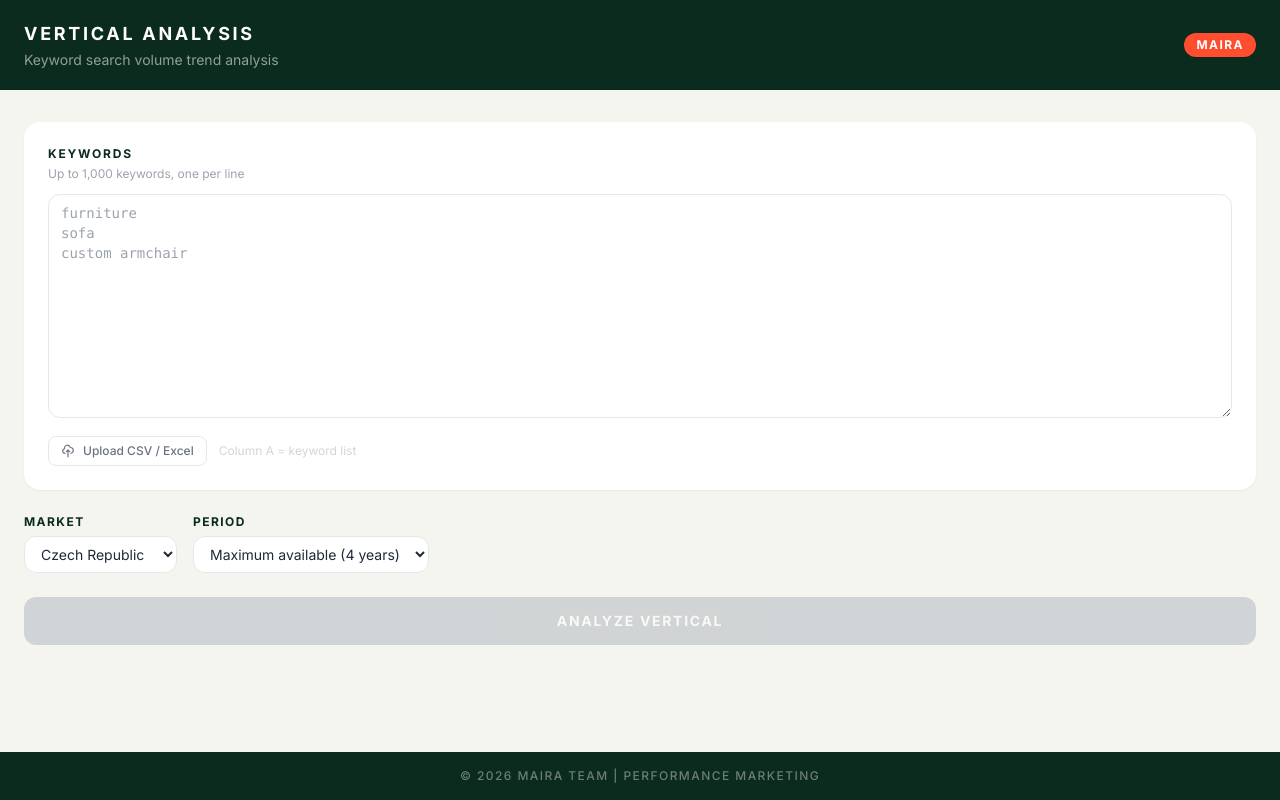
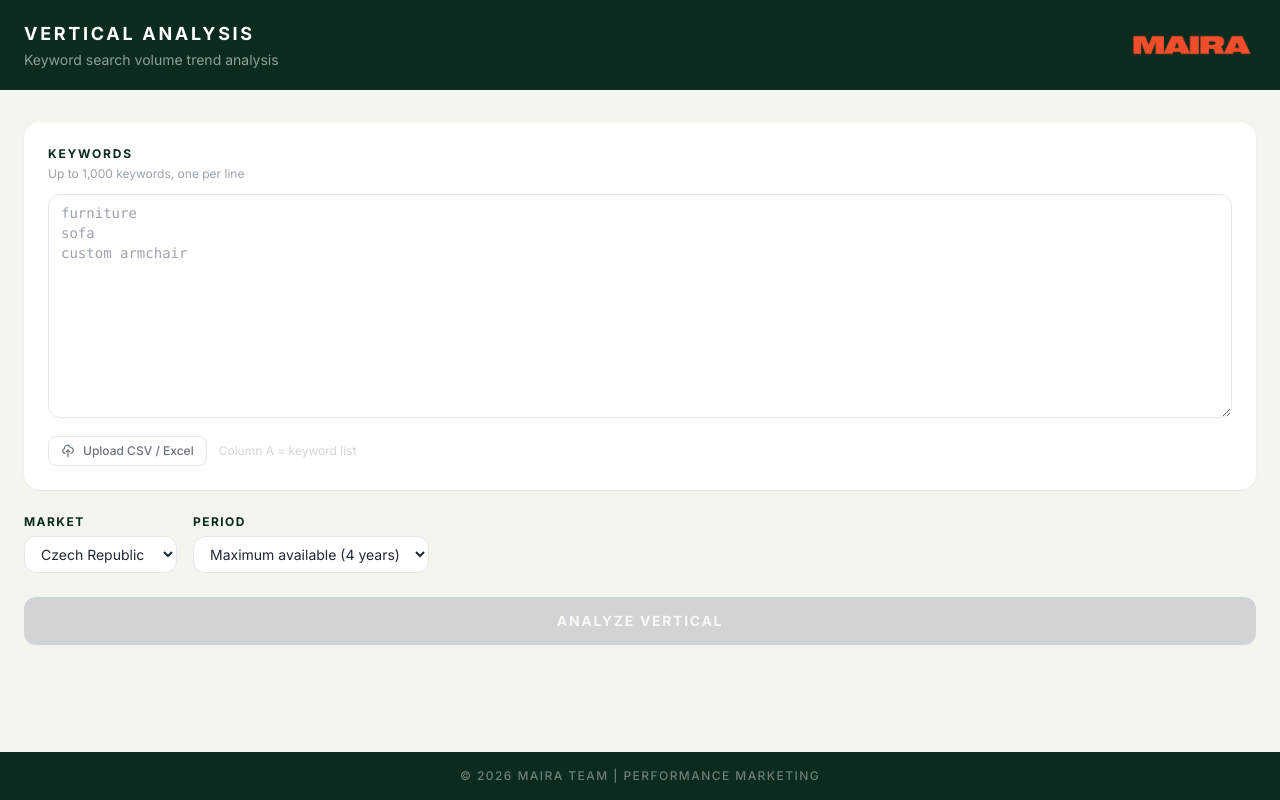
Before and after one commit to annar8699/vertical-analysis, a Next.js app: page / in a window 1280 px wide. Built offline with nearby package versions, Linux system fonts and the light colour scheme.

Commit message:
Replace Maira text badge with horizontal logo image

```diff
--- a/app/page.tsx
+++ b/app/page.tsx
@@ -185,16 +185,11 @@ export default function Home() {
               Keyword search volume trend analysis
             </p>
           </div>
-          <span
-            className="text-xs font-bold uppercase tracking-widest px-3 py-1 rounded-full"
-            style={{
-              backgroundColor: 'var(--maira-orange)',
-              color: '#fff',
-              letterSpacing: '0.12em',
-            }}
-          >
-            Maira
-          </span>
+          <img
+            src="/maira-logo.png"
+            alt="Maira"
+            style={{ height: '32px', width: 'auto' }}
+          />
         </div>
       </header>
 
```
Also changed, not shown: public/maira-logo.png (added).
